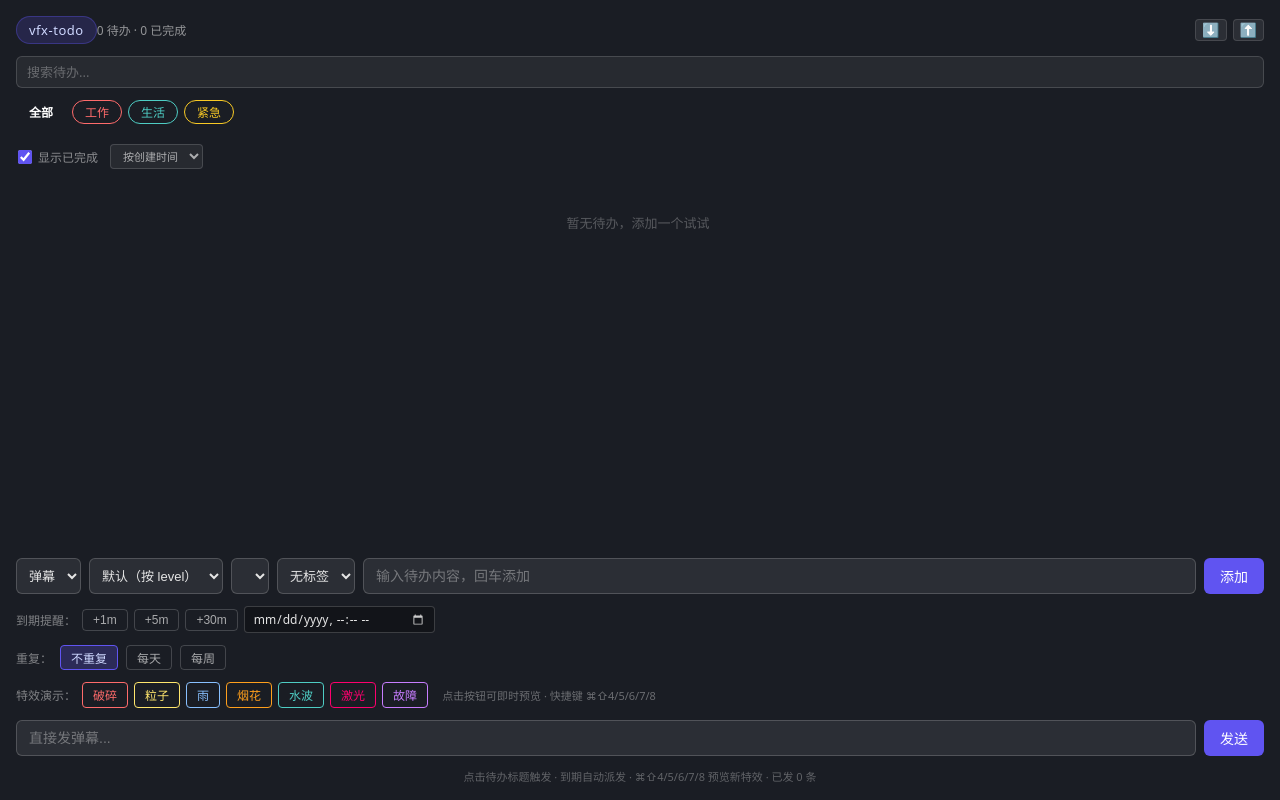
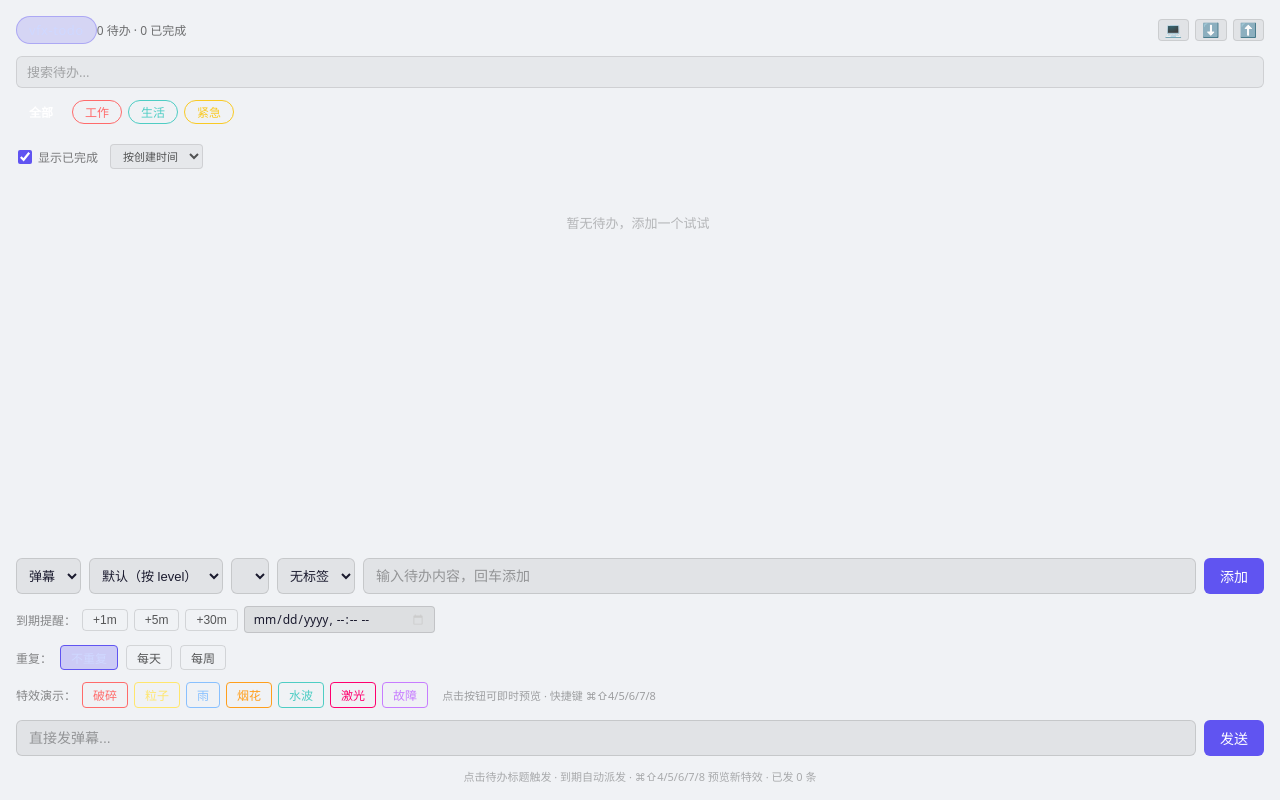
Before and after one commit to bayernjf/vfx-todo, a React (Vite) app: page / in a window 1280 px wide. Built offline with nearby package versions, Linux system fonts and the light colour scheme.

Commit message:
feat: add dark/light/system theme with CSS variables and toggle

```diff
--- a/src/App.tsx
+++ b/src/App.tsx
@@ -40,6 +40,7 @@ interface ScreenInfo {
 interface Preferences {
   default_screen: number;
   default_level: string;
+  theme?: string;
 }
 
 const LEVEL_LABEL: Record<Level, string> = {
@@ -486,15 +487,32 @@ function App() {
     default_level: "high",
   });
 
+  // 主题：system / dark / light
+  type Theme = "system" | "dark" | "light";
+  const [theme, setTheme] = useState<Theme>("system");
+
   useEffect(() => {
     invoke<Preferences>("load_prefs")
       .then((p) => {
         setPrefs(p);
         setLevel(p.default_level as Level);
         setTargetScreen(p.default_screen);
+        if (p.theme === "dark" || p.theme === "light") {
+          setTheme(p.theme);
+        }
       })
       .catch(() => {}); // 首次启动无文件，正常
   }, []);
+
+  // 同步主题到 <html> data-theme 属性
+  useEffect(() => {
+    const el = document.documentElement;
+    if (theme === "system") {
+      el.removeAttribute("data-theme");
+    } else {
+      el.setAttribute("data-theme", theme);
+    }
+  }, [theme]);
 
   useEffect(() => {
     refresh(filterTag || undefined);
@@ -639,6 +657,17 @@ function App() {
         <span className="badge">vfx-todo</span>
         <span className="counter">{activeCount} 待办 · {completedCount} 已完成</span>
         <div className="header-actions">
+          <button
+            className="icon-btn theme-toggle"
+            onClick={() => {
+              const next = theme === "dark" ? "light" : theme === "light" ? "system" : "dark";
+              setTheme(next);
+              savePrefs({ ...prefs, theme: next });
+            }}
+            title={`主题：${theme === "dark" ? "深色" : theme === "light" ? "亮色" : "跟随系统"}`}
+          >
+            {theme === "dark" ? "🌙" : theme === "light" ? "☀️" : "💻"}
+          </button>
           <button className="icon-btn" onClick={() => handleExport("json")} title="导出 JSON">⬇️</button>
           <button className="icon-btn" onClick={() => handleImport("json")} title="导入 JSON">⬆️</button>
         </div>
--- a/src/styles.css
+++ b/src/styles.css
@@ -13,10 +13,104 @@ body,
   font-family: "PingFang SC", system-ui, -apple-system, sans-serif;
 }
 
+/* ===== Theme variables ===== */
+html {
+  --bg-primary: #1a1d24;
+  --bg-card: rgba(255,255,255,0.05);
+  --bg-card-hover: rgba(255,255,255,0.08);
+  --bg-input: rgba(255,255,255,0.06);
+  --bg-input-strong: rgba(255,255,255,0.08);
+  --bg-overlay: rgba(0,0,0,0.3);
+  --text-primary: #e5e5e5;
+  --text-input: #fff;
+  --glass-05: rgba(255,255,255,0.05);
+  --glass-06: rgba(255,255,255,0.06);
+  --glass-08: rgba(255,255,255,0.08);
+  --glass-10: rgba(255,255,255,0.10);
+  --glass-12: rgba(255,255,255,0.12);
+  --glass-15: rgba(255,255,255,0.15);
+  --glass-18: rgba(255,255,255,0.18);
+  --glass-20: rgba(255,255,255,0.20);
+  --glass-30: rgba(255,255,255,0.30);
+  --glass-40: rgba(255,255,255,0.40);
+  --text-dim-30: rgba(229,229,229,0.3);
+  --text-dim-35: rgba(229,229,229,0.35);
+  --text-dim-40: rgba(229,229,229,0.4);
+  --text-dim-45: rgba(229,229,229,0.45);
+  --text-dim-50: rgba(229,229,229,0.50);
+  --text-dim-55: rgba(229,229,229,0.55);
+  --text-dim-60: rgba(229,229,229,0.6);
+  --text-dim-70: rgba(229,229,229,0.7);
+  --text-dim-80: rgba(229,229,229,0.8);
+  --text-dim-85: rgba(229,229,229,0.85);
+}
+[data-theme="light"] {
+  --bg-primary: #f0f2f5;
+  --bg-card: rgba(0,0,0,0.03);
+  --bg-card-hover: rgba(0,0,0,0.06);
+  --bg-input: rgba(0,0,0,0.03);
+  --bg-input-strong: rgba(0,0,0,0.05);
+  --bg-overlay: rgba(0,0,0,0.08);
+  --text-primary: #1a1a2e;
+  --text-input: #1a1a2e;
+  --glass-05: rgba(0,0,0,0.03);
+  --glass-06: rgba(0,0,0,0.04);
+  --glass-08: rgba(0,0,0,0.06);
+  --glass-10: rgba(0,0,0,0.08);
+  --glass-12: rgba(0,0,0,0.10);
+  --glass-15: rgba(0,0,0,0.10);
+  --glass-18: rgba(0,0,0,0.12);
+  --glass-20: rgba(0,0,0,0.15);
+  --glass-30: rgba(0,0,0,0.20);
+  --glass-40: rgba(0,0,0,0.25);
+  --text-dim-30: rgba(0,0,0,0.25);
+  --text-dim-35: rgba(0,0,0,0.30);
+  --text-dim-40: rgba(0,0,0,0.35);
+  --text-dim-45: rgba(0,0,0,0.40);
+  --text-dim-50: rgba(0,0,0,0.45);
+  --text-dim-55: rgba(0,0,0,0.50);
+  --text-dim-60: rgba(0,0,0,0.55);
+  --text-dim-70: rgba(0,0,0,0.65);
+  --text-dim-80: rgba(0,0,0,0.75);
+  --text-dim-85: rgba(0,0,0,0.80);
+}
+@media (prefers-color-scheme: light) {
+  html:not([data-theme="dark"]) {
+    --bg-primary: #f0f2f5;
+    --bg-card: rgba(0,0,0,0.03);
+    --bg-card-hover: rgba(0,0,0,0.06);
+    --bg-input: rgba(0,0,0,0.03);
+    --bg-input-strong: rgba(0,0,0,0.05);
+    --bg-overlay: rgba(0,0,0,0.08);
+    --text-primary: #1a1a2e;
+    --text-input: #1a1a2e;
+    --glass-05: rgba(0,0,0,0.03);
+    --glass-06: rgba(0,0,0,0.04);
+    --glass-08: rgba(0,0,0,0.06);
+    --glass-10: rgba(0,0,0,0.08);
+    --glass-12: rgba(0,0,0,0.10);
+    --glass-15: rgba(0,0,0,0.10);
+    --glass-18: rgba(0,0,0,0.12);
+    --glass-20: rgba(0,0,0,0.15);
+    --glass-30: rgba(0,0,0,0.20);
+    --glass-40: rgba(0,0,0,0.25);
+    --text-dim-30: rgba(0,0,0,0.25);
+    --text-dim-35: rgba(0,0,0,0.30);
+    --text-dim-40: rgba(0,0,0,0.35);
+    --text-dim-45: rgba(0,0,0,0.40);
+    --text-dim-50: rgba(0,0,0,0.45);
+    --text-dim-55: rgba(0,0,0,0.50);
+    --text-dim-60: rgba(0,0,0,0.55);
+    --text-dim-70: rgba(0,0,0,0.65);
+    --text-dim-80: rgba(0,0,0,0.75);
+    --text-dim-85: rgba(0,0,0,0.80);
+  }
+}
+
 /* ============ 主控制台窗口 ============ */
 body:not(.overlay-mode) {
-  background: #1a1d24;
-  color: #e5e5e5;
+  background: var(--bg-primary);
+  color: var(--text-primary);
 }
 
 .console {
@@ -47,7 +141,7 @@ body:not(.overlay-mode) {
 
 .counter {
   font-size: 12px;
-  color: rgba(229, 229, 229, 0.6);
+  color: var(--text-dim-60);
   font-variant-numeric: tabular-nums;
 }
 
@@ -66,13 +160,13 @@ body:not(.overlay-mode) {
 }
 
 .todo-list::-webkit-scrollbar-thumb {
-  background: rgba(255, 255, 255, 0.15);
+  background: var(--glass-15);
   border-radius: 2px;
 }
 
 .todo-empty {
   text-align: center;
-  color: rgba(229, 229, 229, 0.3);
+  color: var(--text-dim-30);
   font-size: 13px;
   padding: 32px 0;
 }
@@ -83,12 +177,12 @@ body:not(.overlay-mode) {
   gap: 8px;
   padding: 8px 10px;
   border-radius: 8px;
-  background: rgba(255, 255, 255, 0.05);
+  background: var(--glass-05);
   transition: background 0.15s;
 }
 
 .todo-item:hover {
-  background: rgba(255, 255, 255, 0.08);
+  background: var(--glass-08);
 }
 
 .todo-item.completed {
@@ -157,8 +251,8 @@ body:not(.overlay-mode) {
 }
 
 .todo-btn.cancel {
-  background: rgba(255, 255, 255, 0.08);
-  color: rgba(229, 229, 229, 0.6);
+  background: var(--glass-08);
+  color: var(--text-dim-60);
 }
 
 .todo-content {
@@ -171,7 +265,7 @@ body:not(.overlay-mode) {
 
 .todo-due {
   font-size: 11px;
-  color: rgba(229, 229, 229, 0.45);
+  color: var(--text-dim-45);
   font-variant-numeric: tabular-nums;
 }
 
@@ -179,7 +273,7 @@ body:not(.overlay-mode) {
 .todo-item.editing {
   flex-direction: column;
   align-items: stretch;
-  background: rgba(255, 255, 255, 0.08);
+  background: var(--glass-08);
   padding: 10px;
   gap: 8px;
 }
@@ -193,10 +287,10 @@ body:not(.overlay-mode) {
 .edit-title-input {
   width: 100%;
   padding: 6px 10px;
-  border: 1px solid rgba(255, 255, 255, 0.2);
+  border: 1px solid var(--glass-20);
   border-radius: 5px;
-  background: rgba(0, 0, 0, 0.3);
-  color: #fff;
+  background: var(--bg-overlay);
+  color: var(--text-input);
   font-size: 14px;
   outline: none;
   font-family: inherit;
@@ -215,10 +309,10 @@ body:not(.overlay-mode) {
 
 .edit-row select {
   padding: 4px 6px;
-  border: 1px solid rgba(255, 255, 255, 0.15);
+  border: 1px solid var(--glass-15);
   border-radius: 4px;
-  background: rgba(0, 0, 0, 0.3);
-  color: #e5e5e5;
+  background: var(--bg-overlay);
+  color: var(--text-primary);
   font-size: 12px;
   outline: none;
   cursor: pointer;
@@ -238,10 +332,10 @@ body:not(.overlay-mode) {
 .search-input {
   width: 100%;
   padding: 6px 30px 6px 10px;
-  border: 1px solid rgba(255, 255, 255, 0.15);
+  border: 1px solid var(--glass-15);
   border-radius: 6px;
-  background: rgba(255, 255, 255, 0.06);
-  color: #fff;
+  background: var(--glass-06);
+  color: var(--text-input);
   font-size: 13px;
   outline: none;
   font-family: inherit;
@@ -253,7 +347,7 @@ body:not(.overlay-mode) {
 }
 
 .search-input::placeholder {
-  color: rgba(229, 229, 229, 0.35);
+  color: var(--text-dim-35);
 }
 
 .search-clear {
@@ -263,7 +357,7 @@ body:not(.overlay-mode) {
   transform: translateY(-50%);
   background: none;
   border: none;
-  color: rgba(229, 229, 229, 0.4);
+  color: var(--text-dim-40);
   font-size: 13px;
   cursor: pointer;
   padding: 2px 4px;
@@ -271,8 +365,8 @@ body:not(.overlay-mode) {
 }
 
 .search-clear:hover {
-  color: rgba(229, 229, 229, 0.8);
-  background: rgba(255, 255, 255, 0.08);
+  color: var(--text-dim-80);
+  background: var(--glass-08);
 }
 
 /* ============ 整理控制 ============ */
@@ -288,7 +382,7 @@ body:not(.overlay-mode) {
   align-items: center;
   gap: 6px;
   font-size: 12px;
-  color: rgba(229, 229, 229, 0.55);
+  color: var(--text-dim-55);
   cursor: pointer;
   user-select: none;
 }
@@ -320,10 +414,10 @@ body:not(.overlay-mode) {
 /* ============ 排序下拉 ============ */
 .sort-select {
   padding: 3px 8px;
-  border: 1px solid rgba(255, 255, 255, 0.15);
+  border: 1px solid var(--glass-15);
   border-radius: 4px;
-  background: rgba(255, 255, 255, 0.06);
-  color: rgba(229, 229, 229, 0.7);
+  background: var(--glass-06);
+  color: var(--text-dim-70);
   font-size: 11px;
   outline: none;
   cursor: pointer;
@@ -366,25 +460,25 @@ body:not(.overlay-mode) {
 }
 
 .batch-btn.select-all {
-  border-color: rgba(255, 255, 255, 0.2);
-  background: rgba(255, 255, 255, 0.06);
-  color: rgba(229, 229, 229, 0.7);
+  border-color: var(--glass-20);
+  background: var(--glass-06);
+  color: var(--text-dim-70);
 }
 
 .batch-btn.select-all:hover {
-  border-color: rgba(255, 255, 255, 0.4);
-  background: rgba(255, 255, 255, 0.12);
+  border-color: var(--glass-40);
+  background: var(--glass-12);
 }
 
 .batch-btn.deselect {
-  border-color: rgba(255, 255, 255, 0.15);
+  border-color: var(--glass-15);
   background: transparent;
-  color: rgba(229, 229, 229, 0.5);
+  color: var(--text-dim-50);
 }
 
 .batch-btn.deselect:hover {
-  color: rgba(229, 229, 229, 0.8);
-  border-color: rgba(255, 255, 255, 0.3);
+  color: var(--text-dim-80);
+  border-color: var(--glass-30);
 }
 
 .batch-btn.complete {
@@ -430,10 +524,10 @@ body:not(.overlay-mode) {
 
 .todo-input select {
   padding: 8px 8px;
-  border: 1px solid rgba(255, 255, 255, 0.18);
+  border: 1px solid var(--glass-18);
   border-radius: 6px;
-  background: rgba(255, 255, 255, 0.08);
-  color: #e5e5e5;
+  background: var(--glass-08);
+  color: var(--text-primary);
   font-size: 13px;
   outline: none;
   cursor: pointer;
@@ -443,10 +537,10 @@ body:not(.overlay-mode) {
 .danmaku-bar input {
   flex: 1;
   padding: 8px 12px;
-  border: 1px solid rgba(255, 255, 255, 0.18);
+  border: 1px solid var(--glass-18);
   border-radius: 6px;
-  background: rgba(255, 255, 255, 0.08);
-  color: #fff;
+  background: var(--glass-08);
+  color: var(--text-input);
   font-size: 14px;
   outline: none;
   transition: border-color 0.15s;
@@ -459,7 +553,7 @@ body:not(.overlay-mode) {
 
 .todo-input input::placeholder,
 .danmaku-bar input::placeholder {
-  color: rgba(229, 229, 229, 0.4);
+  color: var(--text-dim-40);
 }
 
 .todo-input button,
@@ -496,16 +590,16 @@ body:not(.overlay-mode) {
 
 .due-label {
   font-size: 12px;
-  color: rgba(229, 229, 229, 0.5);
+  color: var(--text-dim-50);
 }
 
 .due-btn {
   font-size: 12px;
   padding: 3px 10px;
-  border: 1px solid rgba(255, 255, 255, 0.18);
+  border: 1px solid var(--glass-18);
   border-radius: 4px;
   background: transparent;
-  color: rgba(229, 229, 229, 0.7);
+  color: var(--text-dim-70);
   cursor: pointer;
   transition: all 0.15s;
 }
@@ -529,10 +623,10 @@ body:not(.overlay-mode) {
 .due-datetime {
   font-size: 12px;
   padding: 3px 8px;
-  border: 1px solid rgba(255, 255, 255, 0.18);
+  border: 1px solid var(--glass-18);
   border-radius: 4px;
-  background: rgba(0, 0, 0, 0.3);
-  color: #e5e5e5;
+  background: var(--bg-overlay);
+  color: var(--text-primary);
   cursor: pointer;
   outline: none;
   font-family: inherit;
@@ -599,7 +693,7 @@ body:not(.overlay-mode) {
 
 .effect-panel-hint {
   font-size: 11px;
-  color: rgba(229, 229, 229, 0.4);
+  color: var(--text-dim-40);
   margin-left: 8px;
 }
 
@@ -626,7 +720,7 @@ body:not(.overlay-mode) {
   border-radius: 12px;
   border: 1.5px solid transparent;
   background: transparent;
-  color: rgba(229, 229, 229, 0.5);
+  color: var(--text-dim-50);
   cursor: pointer;
   font-family: inherit;
   font-weight: 500;
@@ -634,7 +728,7 @@ body:not(.overlay-mode) {
 }
 
 .tag-filter-pill:hover {
-  color: rgba(229, 229, 229, 0.85);
+  color: var(--text-dim-85);
 }
 
 .tag-filter-pill.active {
@@ -649,8 +743,8 @@ body:not(.overlay-mode) {
 }
 
 .icon-btn {
-  background: rgba(255, 255, 255, 0.08);
-  border: 1px solid rgba(255, 255, 255, 0.12);
+  background: var(--glass-08);
+  border: 1px solid var(--glass-12);
   border-radius: 4px;
   padding: 2px 6px;
   font-size: 14px;
@@ -665,7 +759,7 @@ body:not(.overlay-mode) {
 
 .console-hint {
   font-size: 11px;
-  color: rgba(229, 229, 229, 0.35);
+  color: var(--text-dim-35);
   text-align: center;
 }
 
```
Also changed, not shown: 1 other file (tests, documents, lock files or other folders).
